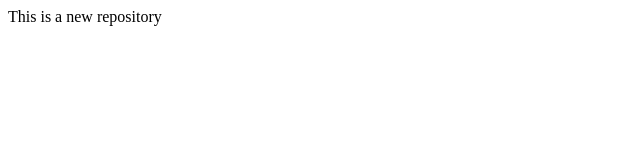
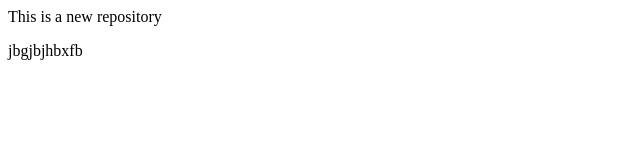
Before and after one commit to RohanGhosal/new-repo, a plain HTML site: page index.html in a window 1280 px wide. Shown: the full height of the page, 0-640 px from the left. Drawn offline with Linux system fonts and the light colour scheme.

Commit message:
add feature

```diff
--- a/index.html
+++ b/index.html
@@ -1 +1,2 @@
 <p>This is a new repository</p>
+<p>jbgjbjhbxfb</p>
```
